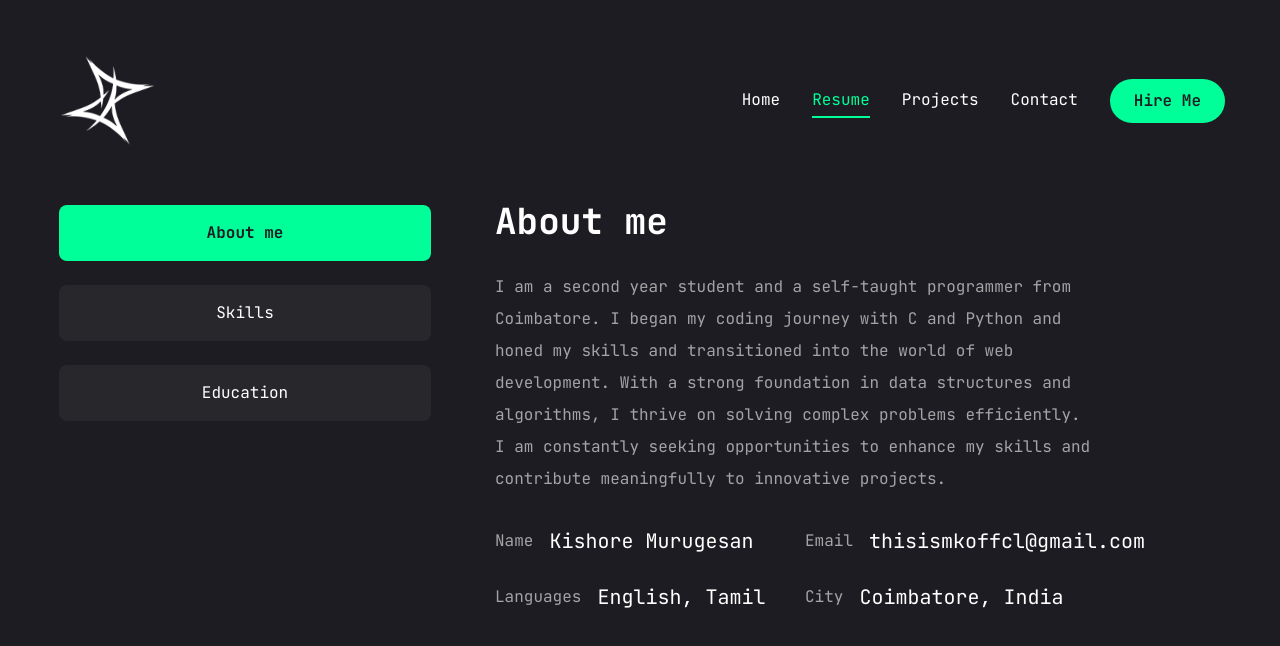
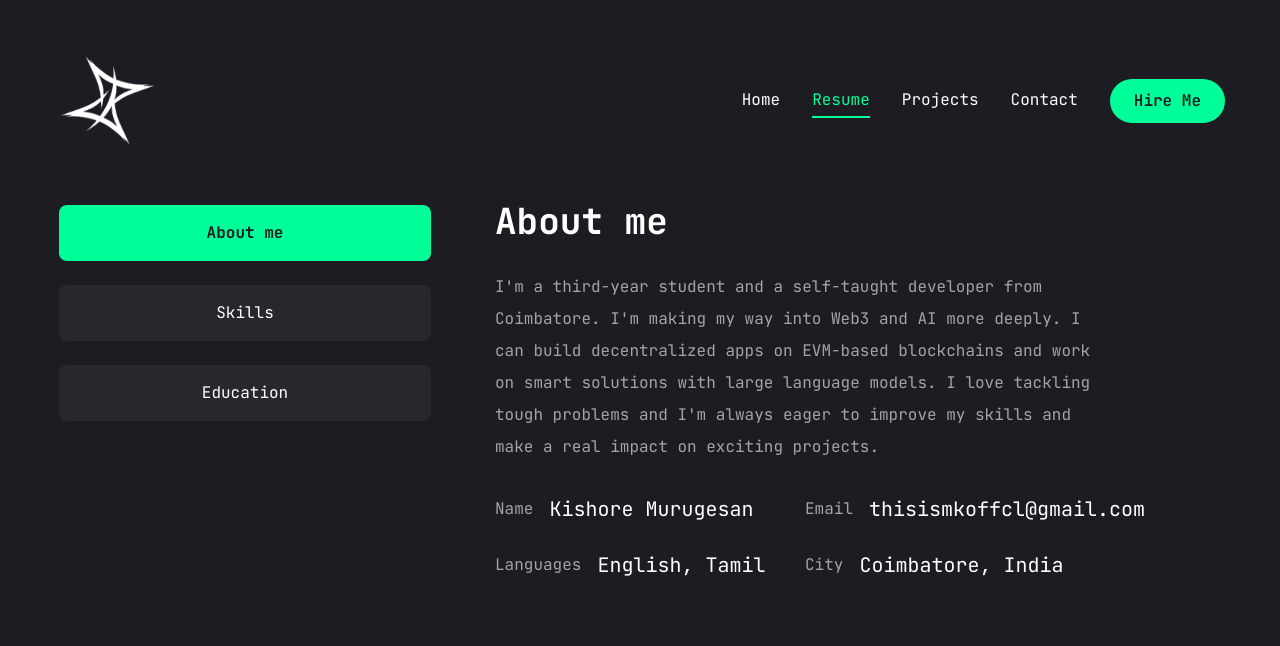
Before and after one commit to Kishore-MK/MyPortfolioV2, a Next.js app: page /resume in a window 1280 px wide. Shown: the top 646 px of the page. Built offline with nearby package versions, Linux system fonts and the light colour scheme.

Commit message:
updated mar 3-25

```diff
--- a/app/page.jsx
+++ b/app/page.jsx
@@ -13,7 +13,7 @@ const Home = () => {
           <div className="text-center xl:text-left order-2 xl:order-none">
             <span className="text-xl">Full Stack Developer</span>
             <h1 className="h1">Hey I'm<br/><span className="text-accent">Kishore</span></h1>
-            <p className="max-w-[500px] mb-6 text-white/80">I am a proficient full stack developer with expertise in Python and JavaScript. My drive lies in creating impactful technological solutions by combining my skills and creativity to deliver value in the ever-evolving tech industry.</p>
+            <p className="max-w-[500px] mb-6 text-white/80">A self-taught developer who loves building cool stuff on web3 and craft solutions with LLMs. I’m always up for hackathons, building real-world solutions, and exploring the next big thing in tech. Let’s connect and create something awesome!</p>
 
             <div className="flex flex-col xl:flex-row items-center gap-8">
             <a href={resumelink} target="_blank">
--- a/app/project/page.jsx
+++ b/app/project/page.jsx
@@ -26,6 +26,18 @@ const projects= [
   },
   {
     num: '02',
+    category: 'Wolfie.launch',
+    title: "title #1",
+    decription: "An AI agentpad where you can launch your AI agents on STARKNET in minutes. ",
+    stack: [
+      {name: "Next JS"},{name: "TypeScript"},{name: "Cairo"},
+    ],
+    image:'/projects/wolfie.png',
+    live: 'Not Live',
+    github:"https://github.com/Kishore-MK/wolfie-launch",
+  },
+  {
+    num: '03',
     category: 'Chatnote',
     title: "title #1",
     decription: "a chat application powered by openai and pinecone which allows users to use data from links and notes as knowlegde base. Can also use youtube transcripts and web content using RAG.",
@@ -37,7 +49,7 @@ const projects= [
     github:"https://github.com/Kishore-MK/ChatNote",
   },
   {
-    num: '03',
+    num: '04',
     category: 'Tokan Raider',
     title: "title #1",
     decription: "A 2d role playing game built on starknet with unity and cairo.",
@@ -49,7 +61,7 @@ const projects= [
     github:"https://github.com/Kishore-MK/Nft-hunt",
   },
   {
-    num: '04',
+    num: '05',
     category: 'Notes-App',
     title: "title #1",
     decription: "A web-based notes application built with leveraging the python's Django framework and React.js.",
@@ -61,7 +73,7 @@ const projects= [
     github:"https://github.com/Kishore-MK/Notes-app",
   },
   {
-    num: '05',
+    num: '06',
     category: 'Nutriment AI',
     title: "blah blah",
     decription: "It is a calory and meal planner which calculates the food calory with image input, calculates remaining calory intake and more. ",
@@ -73,7 +85,7 @@ const projects= [
     github:"https://github.com/Kishore-MK/NutrimentAI",
   },
   {
-    num: '06',
+    num: '07',
     category: 'MatchGram',
     title: "title #1",
     decription: "Built a responsive and interactive Instagram modelled clone called MatchGram with HTML, CSS and JavaScript.",
--- a/app/resume/page.jsx
+++ b/app/resume/page.jsx
@@ -11,7 +11,7 @@ import { delay, motion } from 'framer-motion';
 
 const about ={
   title: "About me",
-  description: "I am a second year student and a self-taught programmer from Coimbatore. I began my coding journey with C and Python and honed my skills and transitioned into the world of web development. With a strong foundation in data structures and algorithms, I thrive on solving complex problems efficiently. I am constantly seeking opportunities to enhance my skills and contribute meaningfully to innovative projects.",
+  description: "I'm a third-year student and a self-taught developer from Coimbatore. I'm making my way into Web3 and AI more deeply. I can build decentralized apps on EVM-based blockchains and work on smart solutions with large language models. I love tackling tough problems and I'm always eager to improve my skills and make a real impact on exciting projects.",
   info:[
     {
       fieldname:"Name",
@@ -36,7 +36,7 @@ const about ={
 const education ={
   icon: "/cap.svg",
   title: "My education",
-  description: "desc",
+  description: "",
   items: [
     {
       institute:"Karpagam College of Engineering",
```
Also changed, not shown: public/projects/wolfie.png (added).
